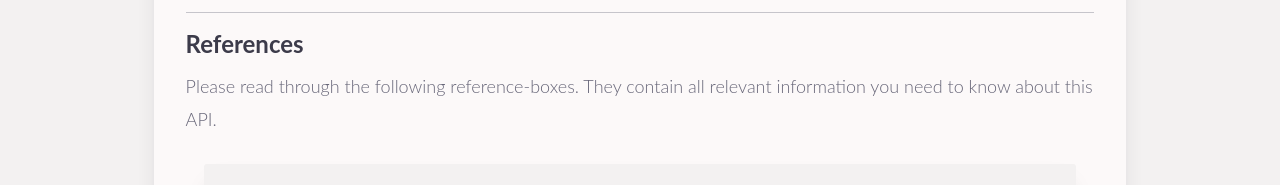
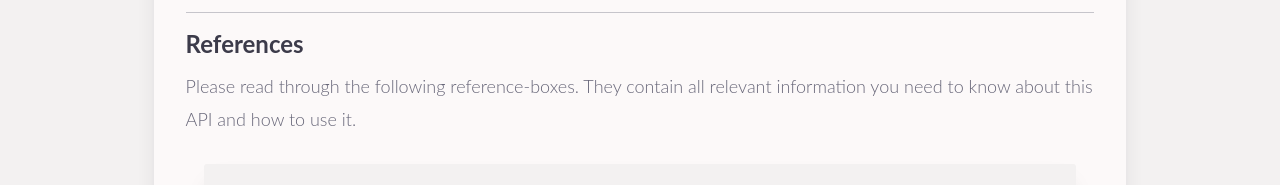
Before and after one commit to clk1006/teris, a Next.js app: page /docs in a window 1280 px wide. Shown: the part 341-526 px from the top of the page. Built offline with nearby package versions, Linux system fonts and the light colour scheme.

Commit message:
added text

```diff
--- a/pages/docs/index.js
+++ b/pages/docs/index.js
@@ -78,7 +78,7 @@ export default function Docs() {
 
                         <h2>References</h2>
 
-                        <p>Please read through the following reference-boxes. They contain all relevant information you need to know about this API.</p>
+                        <p>Please read through the following reference-boxes. They contain all relevant information you need to know about this API and how to use it.</p>
 
                         <div className="ref-container">
                             <div className="block">
```
